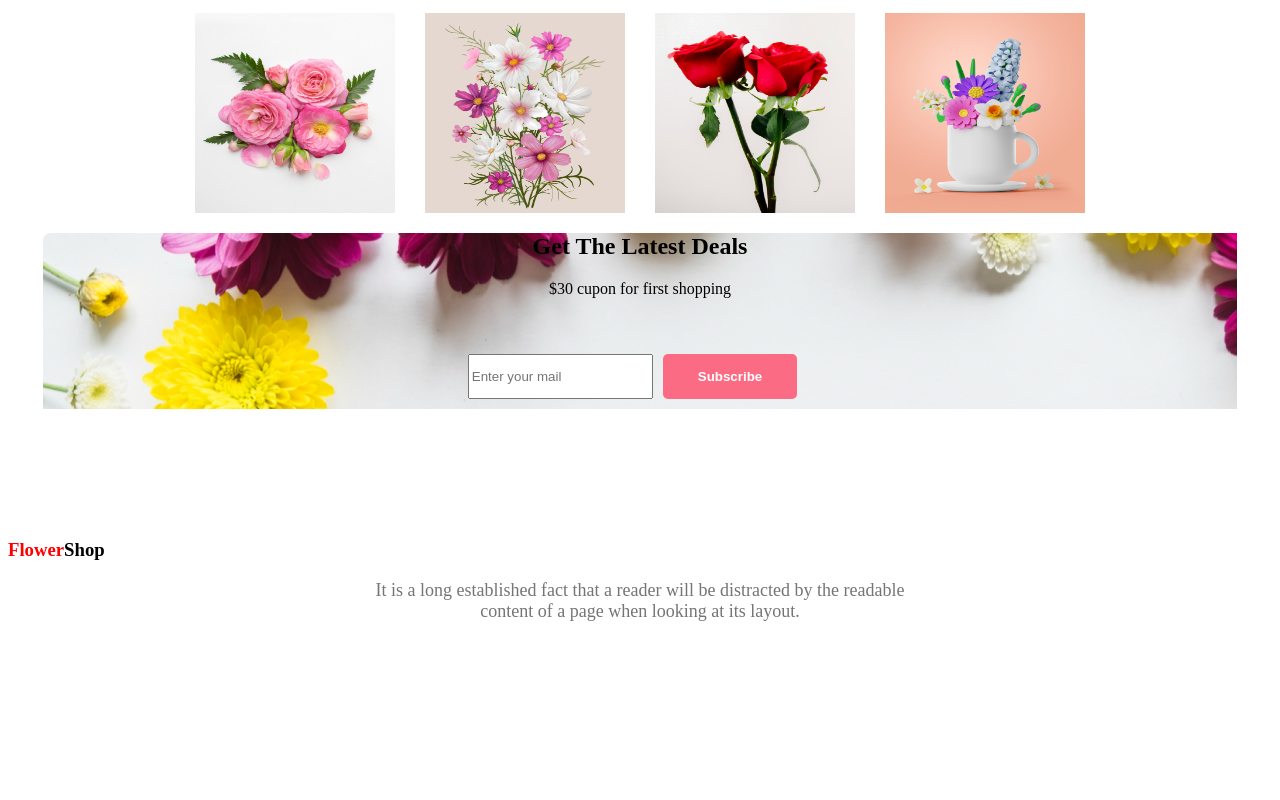
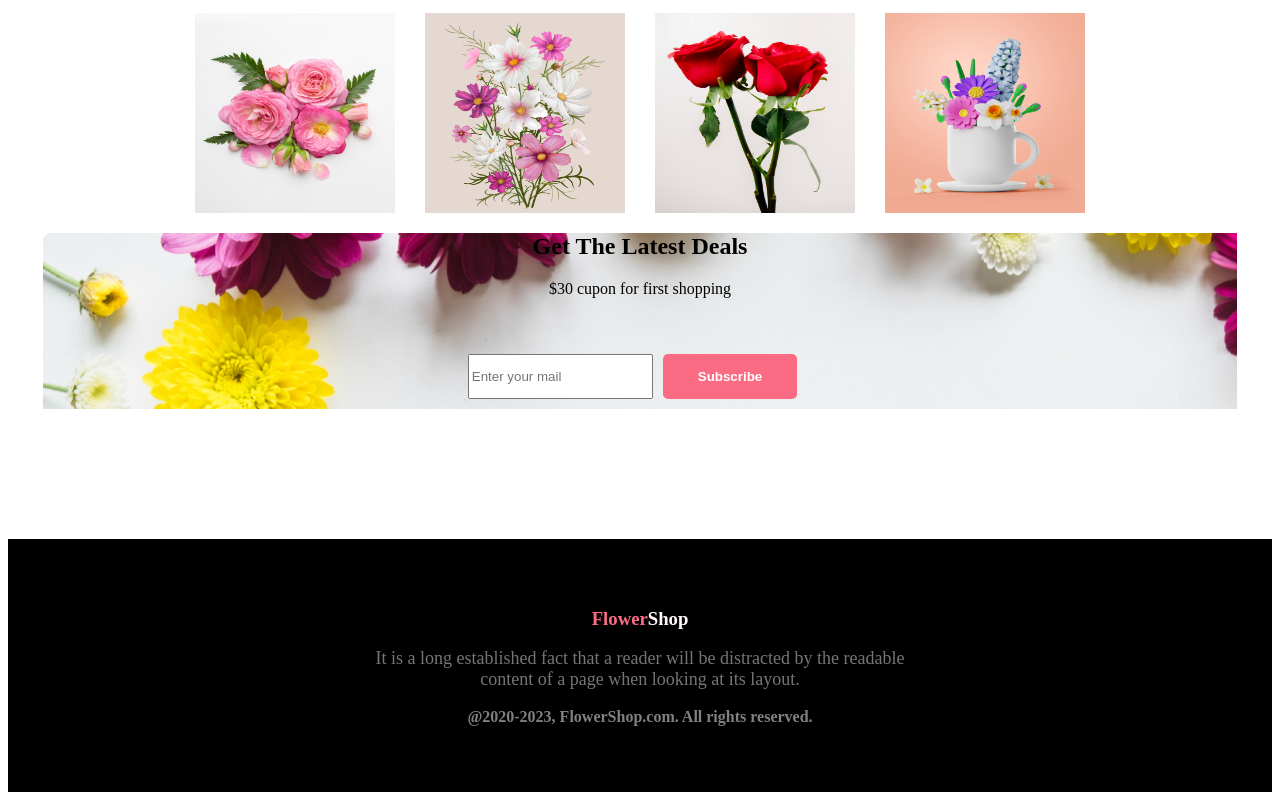
Before and after one commit to cadmostafijur/flower-shop-website, a plain HTML site: page index.html in a window 1280 px wide. Shown: the part 1903-2703 px from the top of the page. Before the commit the page ends 2543 px from the top, so only its background shows below. Drawn offline with Linux system fonts and the light colour scheme.

Commit message:
. prblm  solved

```diff
--- a/index.css
+++ b/index.css
@@ -197,6 +197,22 @@ a{
     text-align: center;
 
 }
+.footer-column{
+    background-color: black;
+    padding: 50px;
+}
+.footer-column h3{
+    color: rgb(255, 248, 248);
+    text-align: center;
+}
+.footer-column #lcolor{
+    color: gray;
+    font-weight: 700
+}
+.footer-column .colored-span{
+    color: rgb(251, 108, 132);
+    font-weight: 700
+}
 .lastone .inpt{
     display: flex;
     justify-content: center;
--- a/index.html
+++ b/index.html
@@ -81,6 +81,7 @@
         <h3><span class="colored-span">Flower</span>Shop</h3>
         <p id="p_color">It is a long established fact that a reader will be distracted by
             the readable<br>content of a page when looking at its layout.</p>
+        <p id="lcolor">@2020-2023, FlowerShop.com. All rights reserved.</p>
     </div>
 </footer>
 </body>
```
Also changed, not shown: img/border-design-black.png (added).
